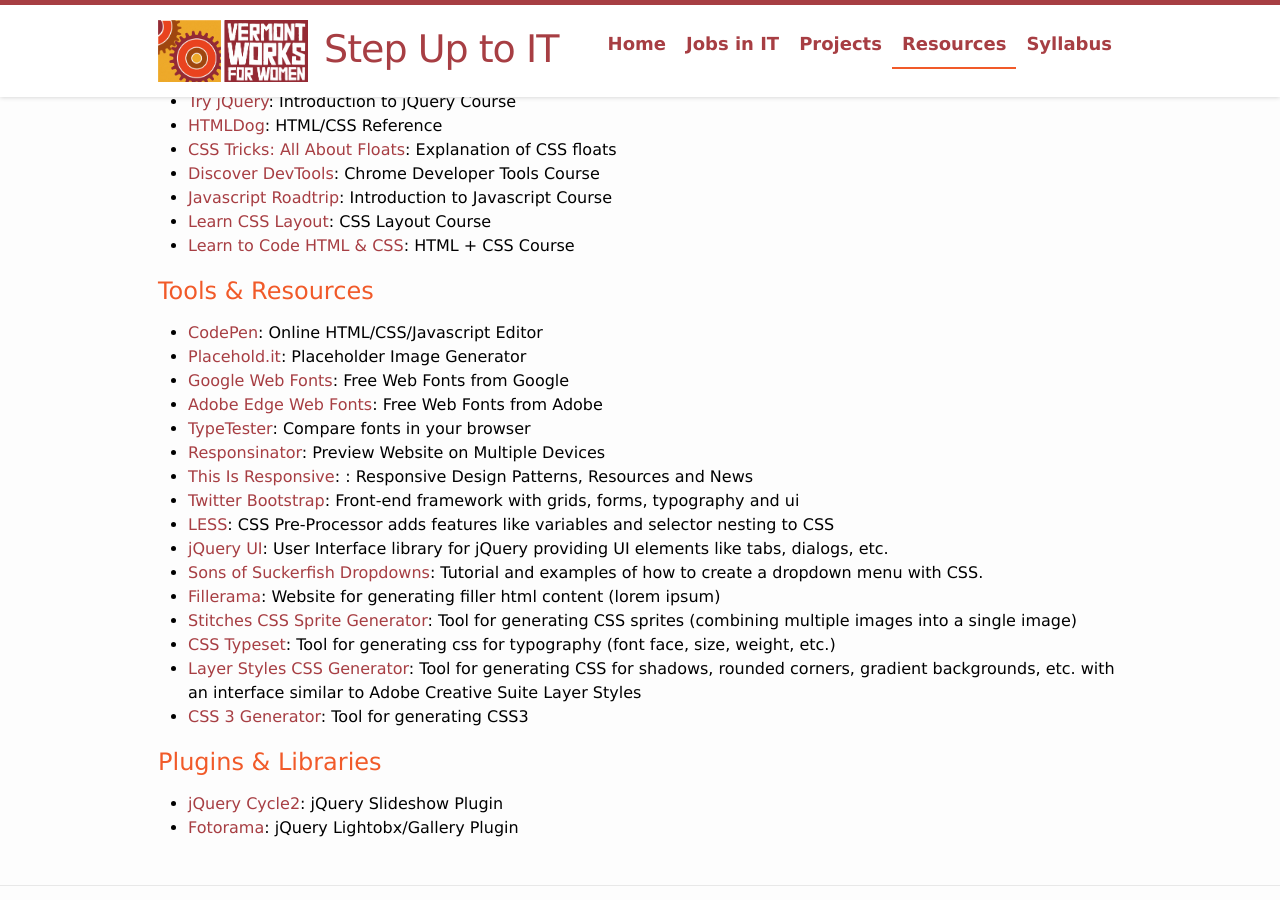
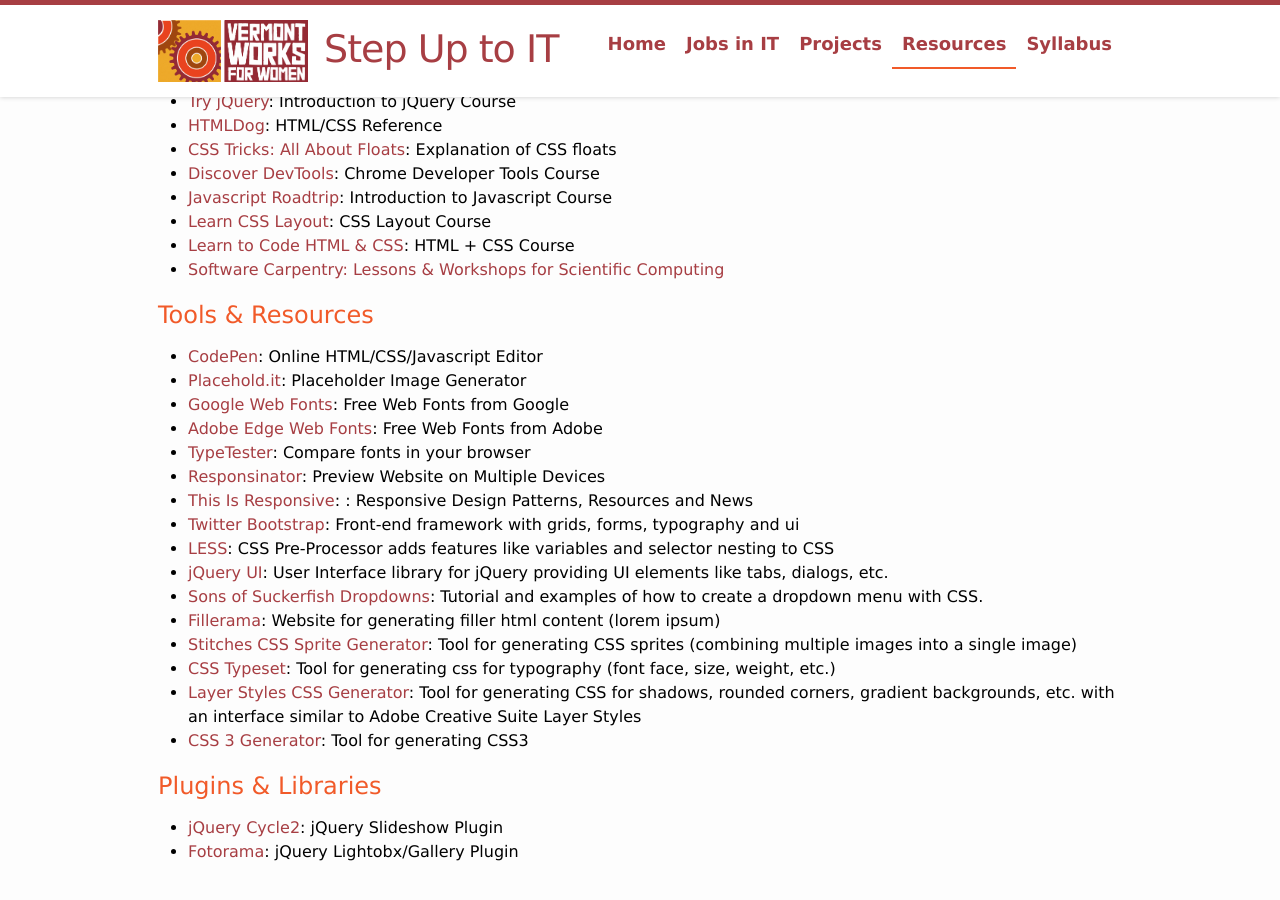
Before and after one commit to jennybeaudin/step-up-it, a Jekyll site: the page built from resource.md, in a window 1280 px wide and 900 px high, scrolled down 619 px. Built offline with Jekyll 4.4.1, drawn with Linux system fonts in a browser that asks for light colours.

Commit message:
Add software carpentry to resource list.

```diff
--- a/resource.md
+++ b/resource.md
@@ -48,6 +48,7 @@
 -   [Learn CSS Layout](http://learnlayout.com/): CSS Layout Course
 -   [Learn to Code HTML & CSS](http://learn.shayhowe.com/html-css/):
     HTML + CSS Course
+-   [Software Carpentry: Lessons & Workshops for Scientific Computing](http://software-carpentry.org)
 
 Tools & Resources
 -----------------
```
